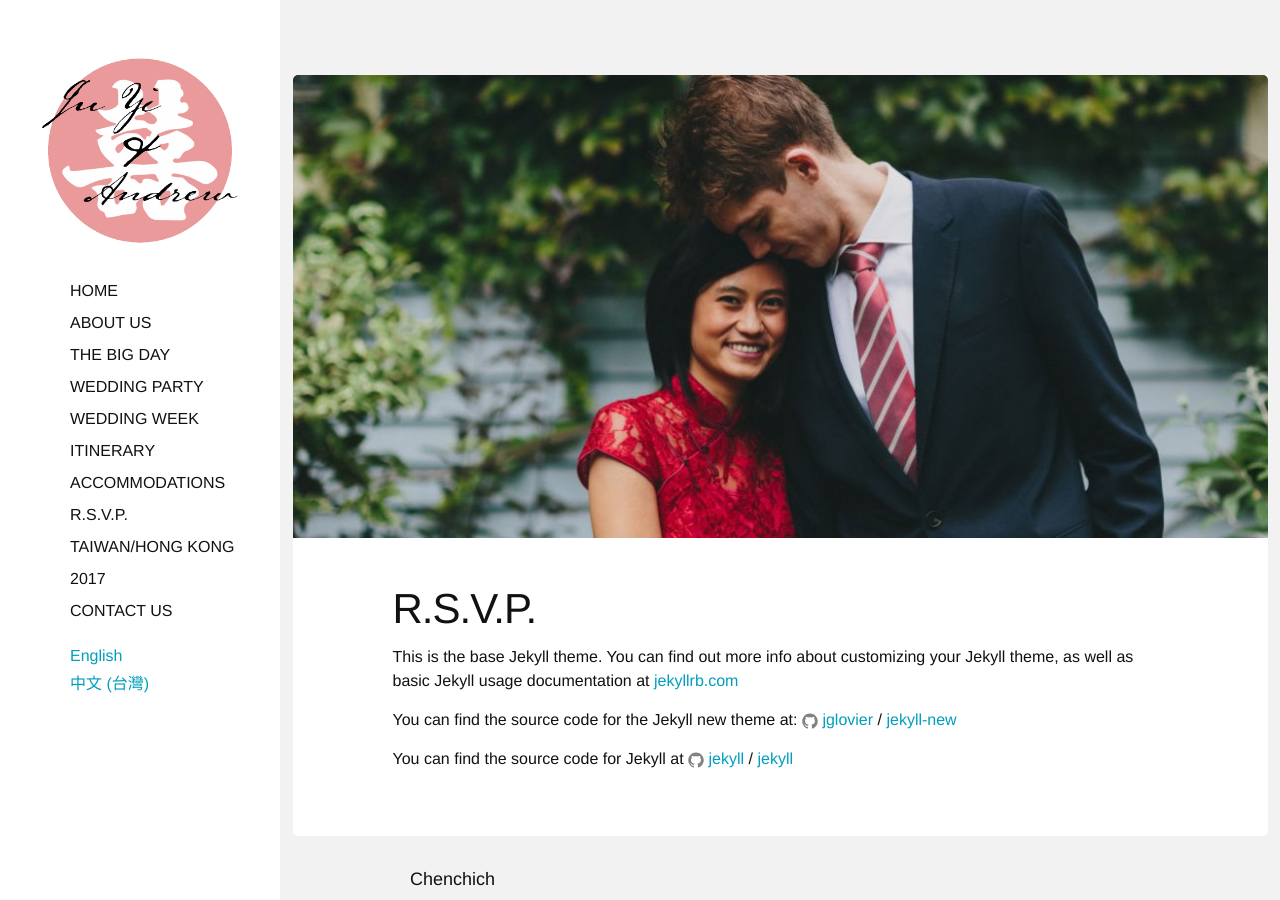
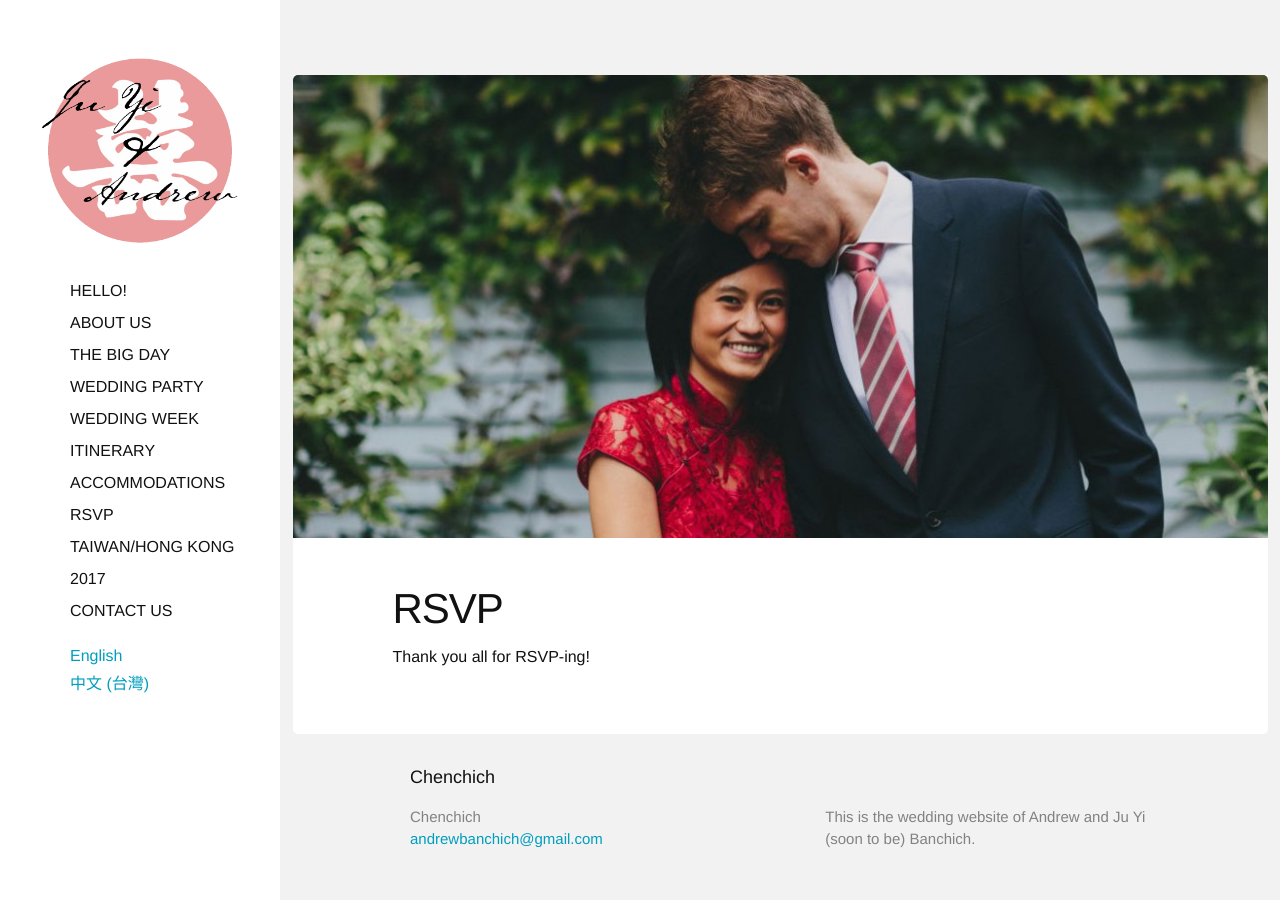
Before and after one commit to andrewbanchich/chenchich-wedding, a Jekyll site: the page built from rsvp.md, in a window 1280 px wide and 900 px high. Built offline with Jekyll 4.4.1, drawn with Linux system fonts in a browser that asks for light colours.

```diff
--- a/_config.yml
+++ b/_config.yml
@@ -20,8 +20,8 @@ markdown: kramdown
 # Multilingual config
 t:
   English:
-    home:
-      name: "Home"
+    hello:
+      name: "Hello!"
       url: "/"
     about-us:
       name: "About Us"
@@ -42,7 +42,7 @@ t:
       name: "Accommodations"
       url: "/accommodations/"
     rsvp:
-      name: "R.S.V.P."
+      name: "RSVP"
       url: "/rsvp/"
     taiwantrip:
       name: "Taiwan/Hong Kong 2017"
@@ -51,7 +51,7 @@ t:
       name: "Contact Us"
       url: "/contact-us/"
   中文 (台灣):
-    home:
+    hello:
       name: "首頁"
       url: "/首頁/"
     about-us:
--- a/_sass/_base.scss
+++ b/_sass/_base.scss
@@ -223,7 +223,7 @@ pre {
     background-color: #ffffff;
     width: 200px;
     padding: 50px 40px;
-    position: absolute;
+    position: fixed;
     top: 0;
     left: 0;
     bottom: 0;
@@ -246,8 +246,8 @@ pre {
 .navigation-menu {
     list-style: none;
     font-size: 16px;
+    text-transform: uppercase;
     line-height: 32px;
     color: #333333;
-    text-transform: uppercase;
     display: block;
 }
--- a/rsvp.md
+++ b/rsvp.md
@@ -1,18 +1,9 @@
 ---
 layout: page
-title: R.S.V.P.
+title: RSVP
 permalink: /rsvp/
 lang: English
 ref: rsvp
 featured-image: kevin-guest-house-garden-2.jpg
 ---
-
-This is the base Jekyll theme. You can find out more info about customizing your Jekyll theme, as well as basic Jekyll usage documentation at [jekyllrb.com](http://jekyllrb.com/)
-
-You can find the source code for the Jekyll new theme at:
-{% include icon-github.html username="jglovier" %} /
-[jekyll-new](https://github.com/jglovier/jekyll-new)
-
-You can find the source code for Jekyll at
-{% include icon-github.html username="jekyll" %} /
-[jekyll](https://github.com/jekyll/jekyll)
+Thank you all for RSVP-ing!
```
Also changed, not shown: index.html (+2 -9 lines), 首頁.md (+1 -1 lines).
